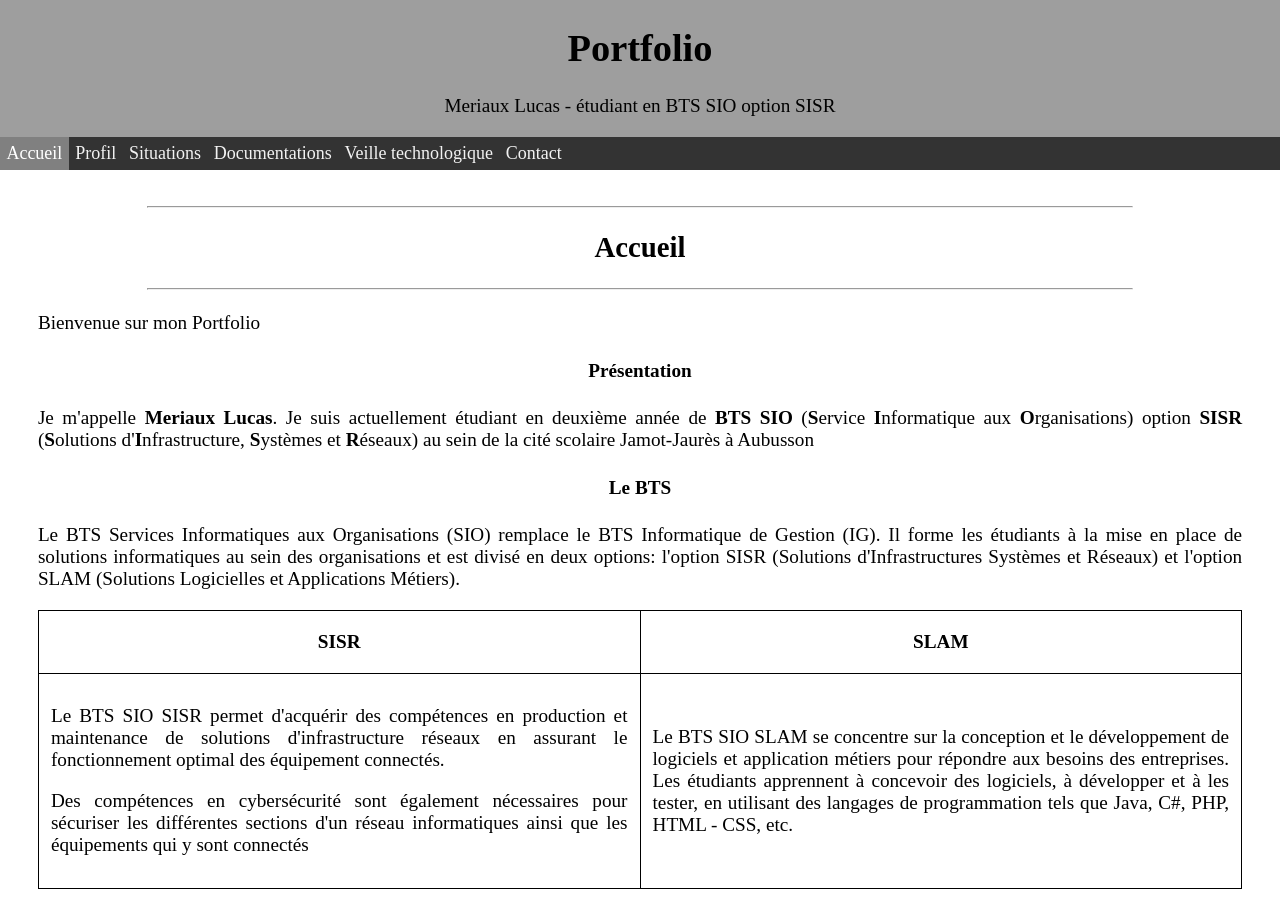
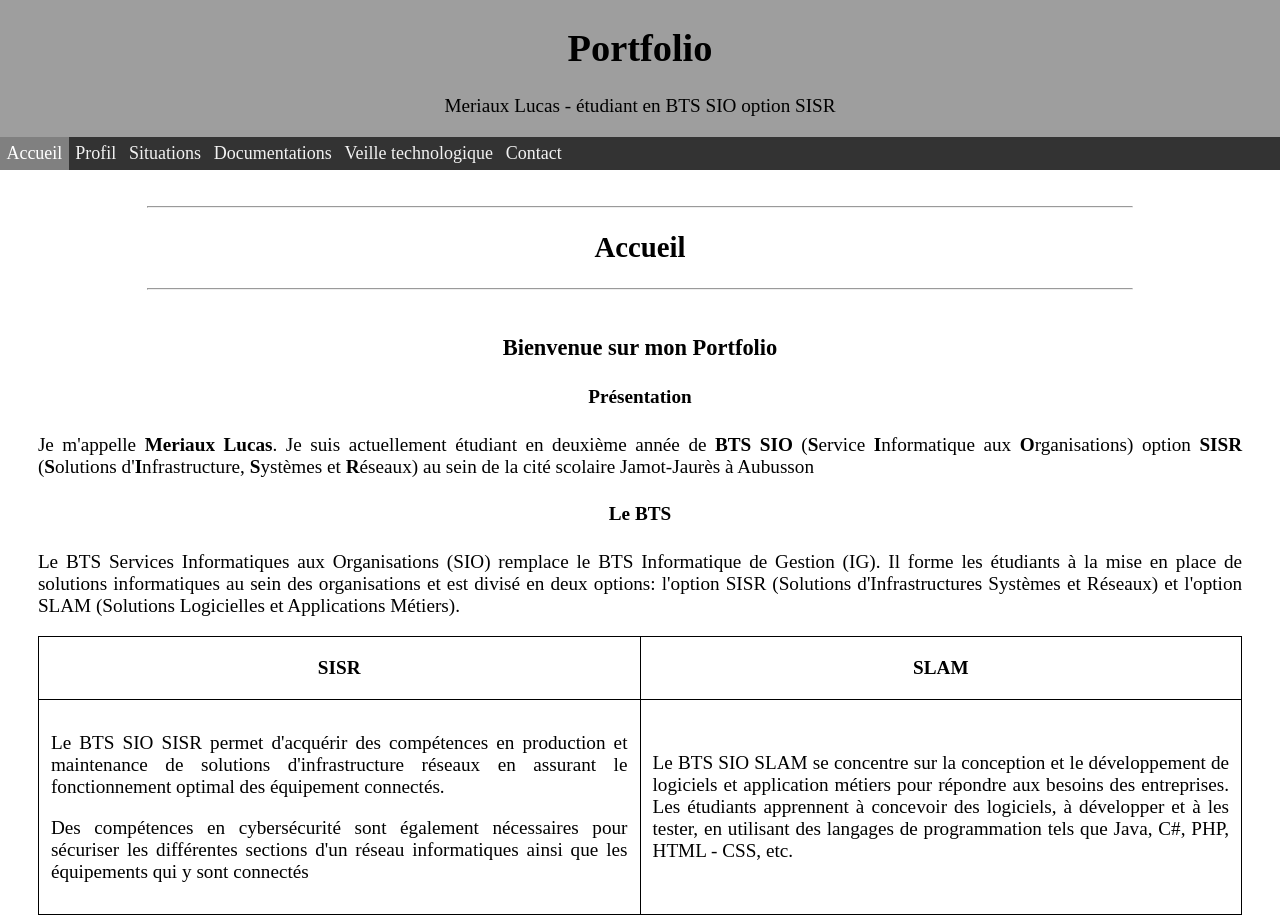
Before and after one commit to Pierre-Antoine-IV/Portfolio_Meriaux-Lucas, a plain HTML site: page index.html in a window 1280 px wide. Shown: the top 918 px of the page. Drawn offline with Linux system fonts and the light colour scheme.

Commit message:
Update index.html

```diff
--- a/index.html
+++ b/index.html
@@ -27,7 +27,7 @@
             <h2>Accueil</h2>
             <hr>
             <div class="text_container">
-                <h3">Bienvenue sur mon Portfolio</h3>
+                <h3 class="center">Bienvenue sur mon Portfolio</h3>
 
                 <h4>Présentation</h4>
                     <p>Je m'appelle <b>Meriaux Lucas</b>. Je suis actuellement étudiant en deuxième année de <b>BTS SIO</b> (<b>S</b>ervice <b>I</b>nformatique aux <b>O</b>rganisations) option <b>SISR</b> (<b>S</b>olutions d'<b>I</b>nfrastructure, <b>S</b>ystèmes et <b>R</b>éseaux) au sein de la cité scolaire Jamot-Jaurès à Aubusson</p>
```
